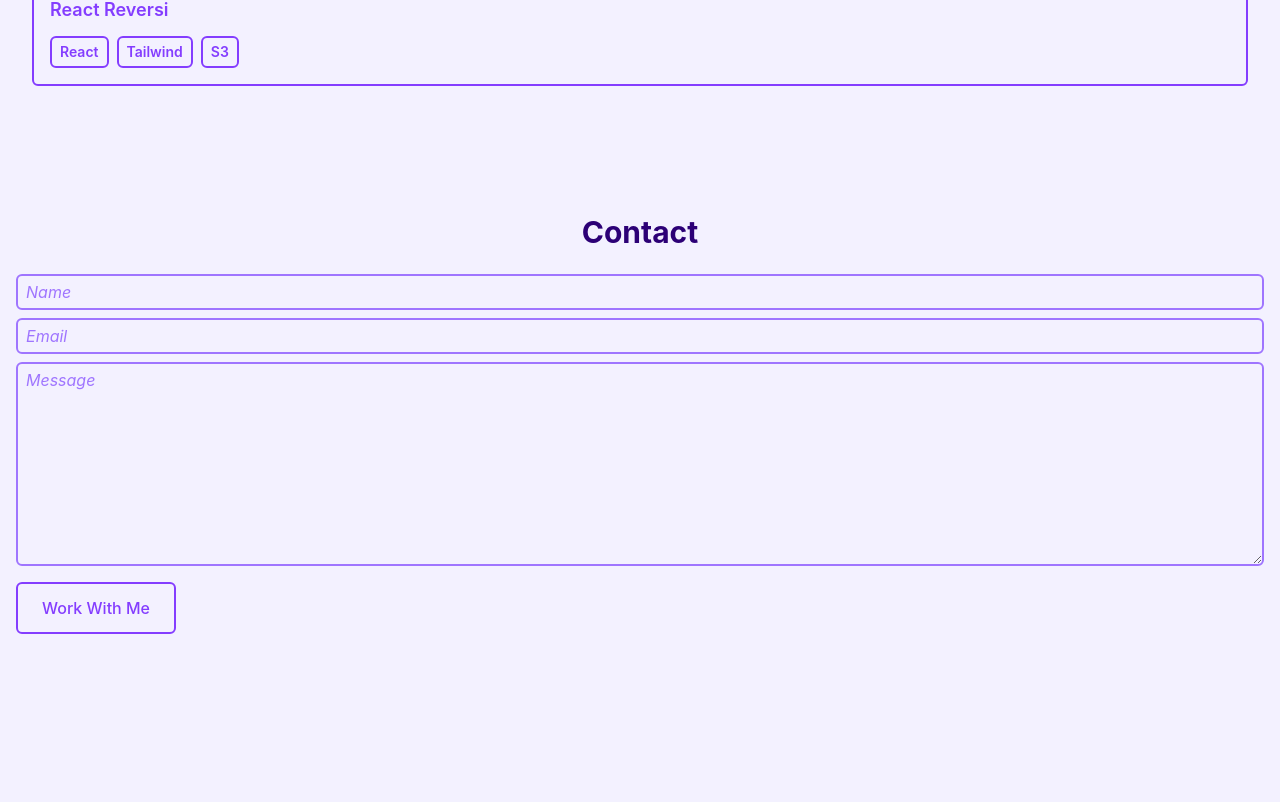
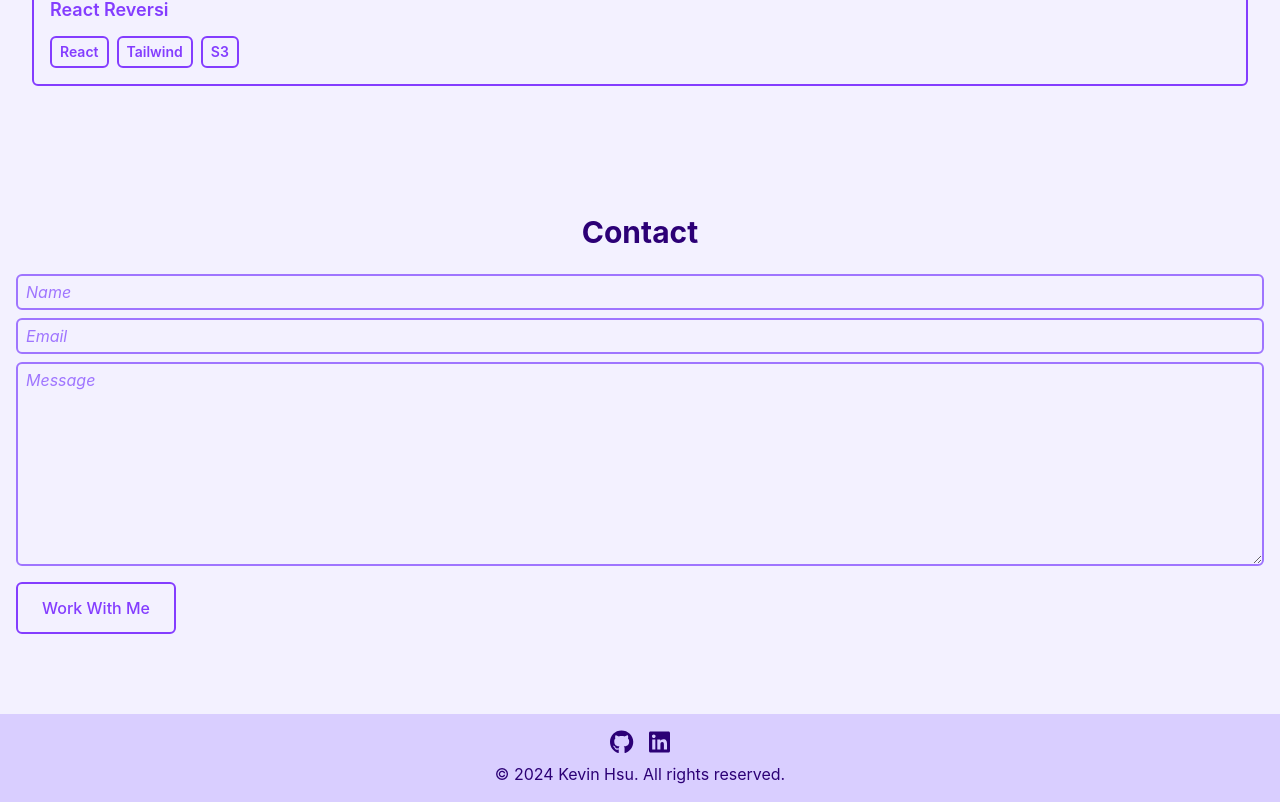
Before and after one commit to heyimkaijoe/my-portfolio, a React (Vite) app: page / in a window 1280 px wide. Shown: the part 730-1532 px from the top of the page. Before the commit the page ends 1364 px from the top, so only its background shows below. Built offline with nearby package versions, Linux system fonts and the light colour scheme; no server answers.

Commit message:
Add: footer

```diff
--- a/components/Footer/index.tsx
+++ b/components/Footer/index.tsx
@@ -1,10 +1,19 @@
+import { FontAwesomeIcon } from '@fortawesome/react-fontawesome';
+import { faGithub, faLinkedin } from '@fortawesome/free-brands-svg-icons';
+
 export default function Footer() {
     return (
-        <div className="">
-            <div className="social-links">
-                {/* LinkedIn and Github */}
+        <footer className="bg-prheart-200 mt-20 py-4 text-prheart-950">
+            <div className="flex justify-center gap-4 mb-2">
+                <a href="https://github.com/heyimkaijoe">
+                    <FontAwesomeIcon icon={faGithub} size="xl" />
+                </a>
+                <a href="https://www.linkedin.com/in/kchsutwtpe/">
+                    <FontAwesomeIcon icon={faLinkedin} size="xl" />
+                </a>
             </div>
-            <div className="all-rights"></div>
-        </div>
+
+            © 2024 Kevin Hsu. All rights reserved.
+        </footer>
     );
 }
--- a/package.json
+++ b/package.json
@@ -11,6 +11,7 @@
   },
   "dependencies": {
     "@fortawesome/fontawesome-svg-core": "^6.5.1",
+    "@fortawesome/free-brands-svg-icons": "^6.5.1",
     "@fortawesome/free-solid-svg-icons": "^6.5.1",
     "@fortawesome/react-fontawesome": "^0.2.0",
     "react": "^18.2.0",
```
Also changed, not shown: 1 other file (tests, documents, lock files or other folders).
